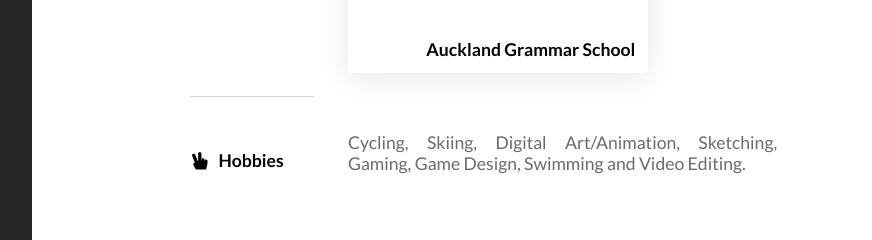
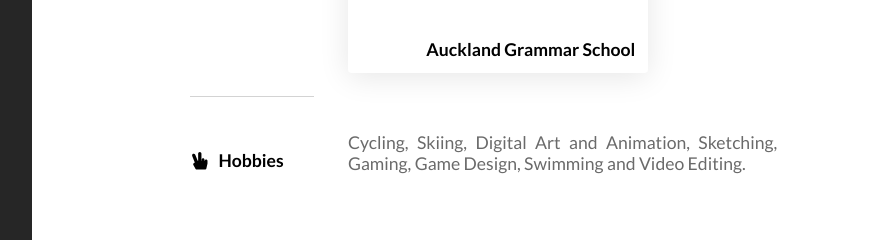
Before and after one commit to Ham-n-jam/Ham-n-jam.github.io, a React (Create React App) app: page / in a window 1280 px wide. Shown: the part 1260-1500 px from the top of the page, without its empty margins (328-1200 px from the left). Built offline with nearby package versions, Linux system fonts and the light colour scheme.

Commit message:
Adjust about me paragraph

```diff
--- a/src/components/MainPage/AboutMe/AboutMe.tsx
+++ b/src/components/MainPage/AboutMe/AboutMe.tsx
@@ -108,7 +108,7 @@
                     </th>
                     <td>
                         <div className={styles.mobileOnlyHeader}>{hobbiesHeader}</div>
-                        <p className={styles.infoParagraph}>Cycling, Skiing, Digital Art/Animation, Sketching, Gaming, Game Design,
+                        <p className={styles.infoParagraph}>Cycling, Skiing, Digital Art and Animation, Sketching, Gaming, Game Design,
                         Swimming and Video Editing.</p>
                     </td>
                 </tr>
```
